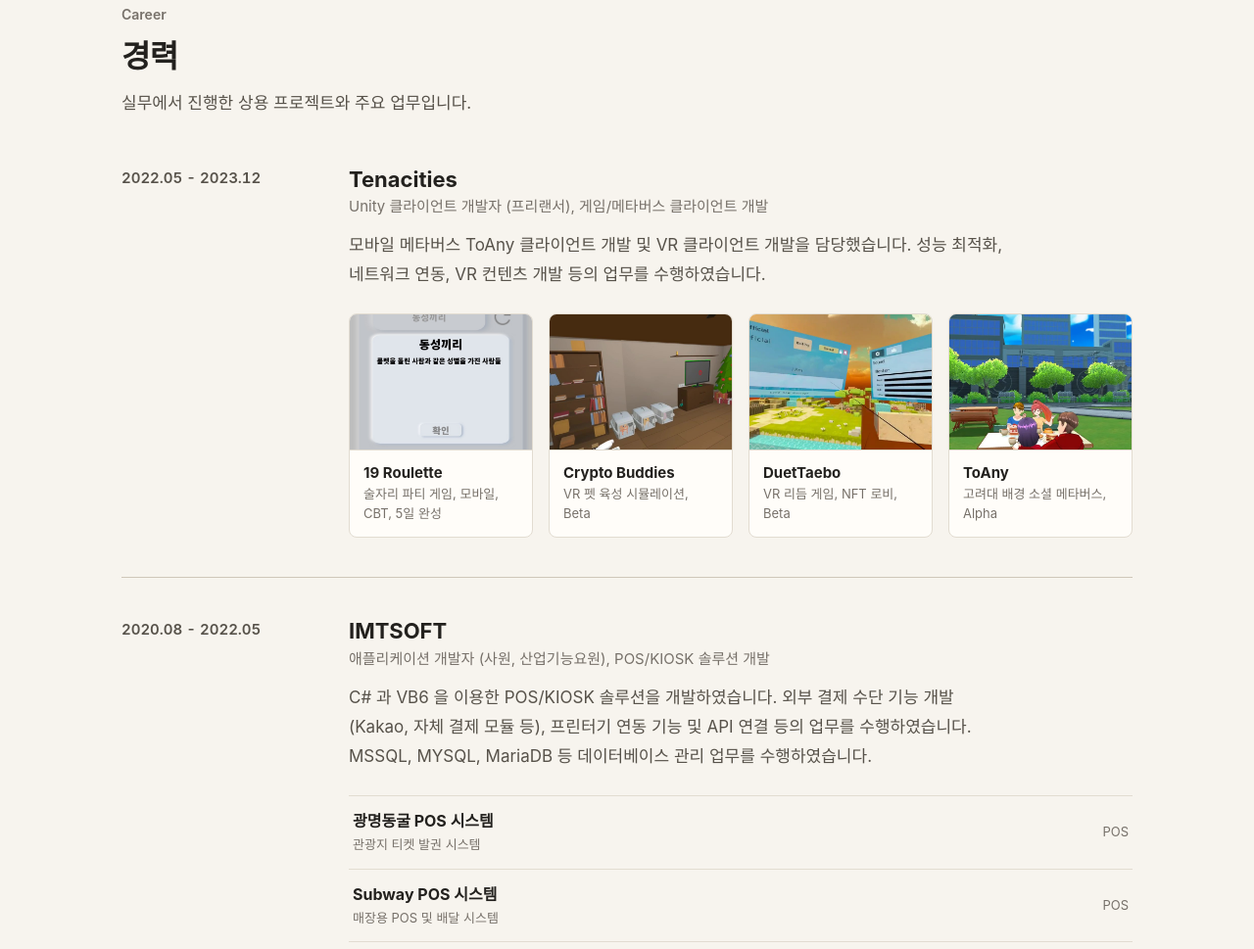
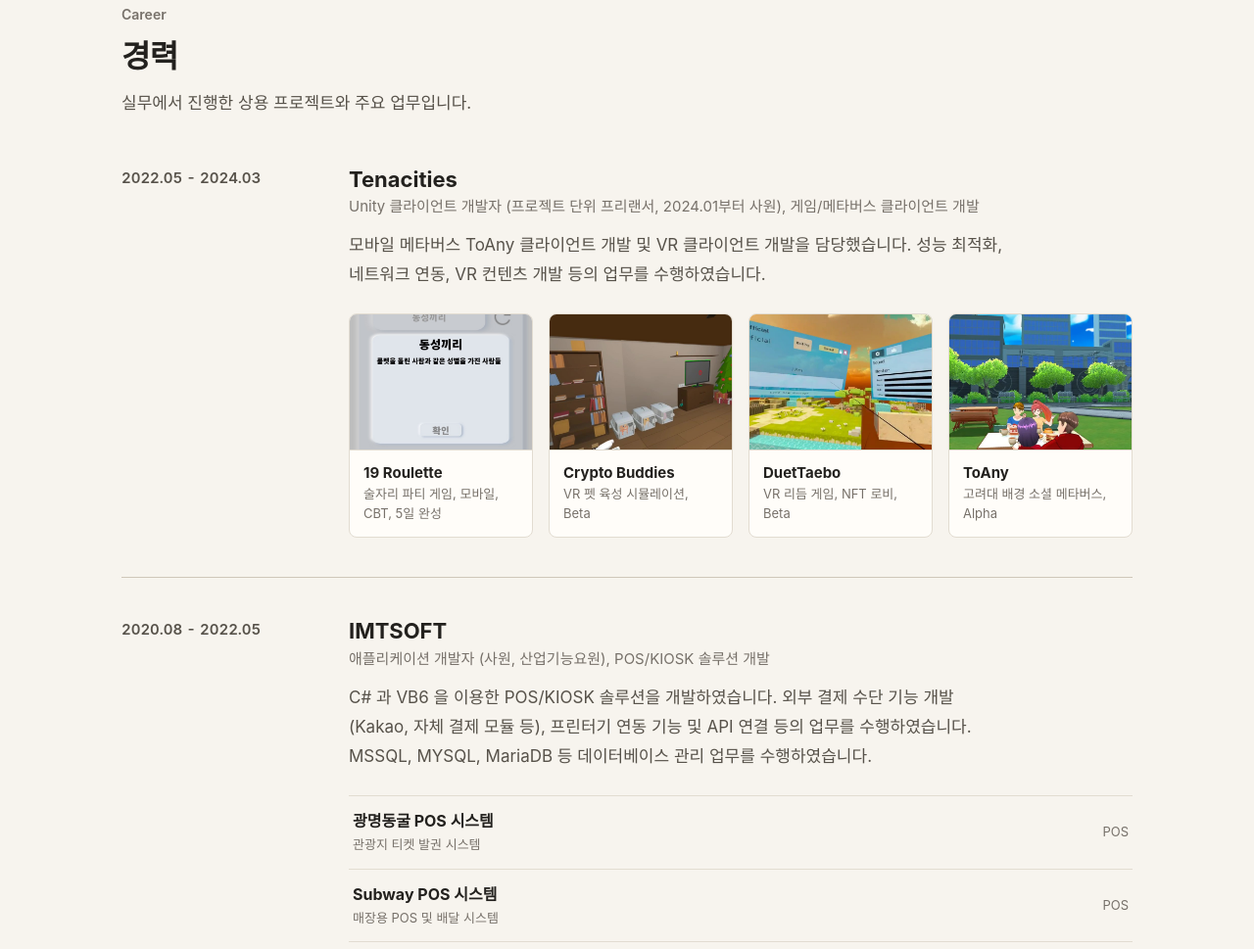
Before and after one commit to kimminsu-123/portfolio, a plain HTML site: page index.html in a window 1280 px wide. Shown: the part 5314-6283 px from the top of the page at 98% size. Drawn offline with nearby package versions, Linux system fonts and the light colour scheme; a web font is replaced by a local one.

Commit message:
fix(portfolio): Tenacities 경력 기간 및 이력서 PDF를 실제 작업 기준으로 갱신
Co-Authored-By: Claude Opus 5.5 <noreply@anthropic.com>

```diff
--- a/index.html
+++ b/index.html
@@ -1909,10 +1909,10 @@
                 </div>
 
                 <article class="career fade-in">
-                    <div class="career-period num">2022.05 - 2023.12</div>
+                    <div class="career-period num">2022.05 - 2024.03</div>
                     <div>
                         <h3 class="career-company">Tenacities</h3>
-                        <p class="career-role">Unity 클라이언트 개발자 (프리랜서), 게임/메타버스 클라이언트 개발</p>
+                        <p class="career-role">Unity 클라이언트 개발자 (프로젝트 단위 프리랜서, 2024.01부터 사원), 게임/메타버스 클라이언트 개발</p>
                         <p class="career-description">
                             모바일 메타버스 ToAny 클라이언트 개발 및 VR 클라이언트 개발을 담당했습니다.
                             성능 최적화, 네트워크 연동, VR 컨텐츠 개발 등의 업무를 수행하였습니다.
```
Also changed, not shown: 1 other file.
